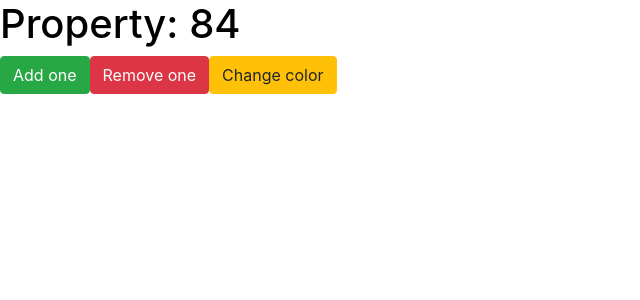
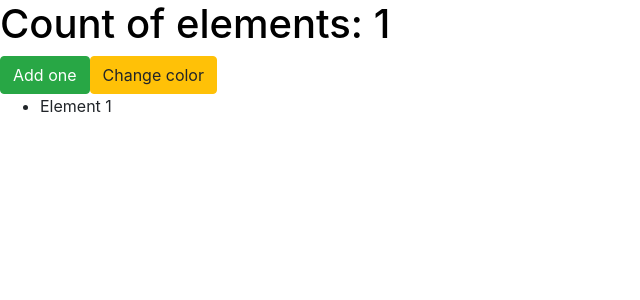
Before and after one commit to Smynay/workbook, a React (Create React App) app: page / in a window 1280 px wide. Shown: the top 300 px of the page, without its empty margins (0-640 px from the left). Built offline with nearby package versions, Linux system fonts and the light colour scheme.

Commit message:
useCallback

```diff
--- a/src/App.js
+++ b/src/App.js
@@ -1,42 +1,26 @@
-import React, { useState, useMemo, useEffect } from 'react';
-
-function complexCompute(num) {
-  let i = 0;
-  while (i < 1000000000) i++;
-  return num * 2;
-}
+import React, { useState, useCallback } from 'react';
+import ItemsList from './ItemsList';
 
 function App() {
-  const [number, setNumber] = useState(42);
   const [colored, setColored] = useState(false);
+  const [count, setCount] = useState(1);
 
-  const styles = useMemo(
-    () => ({
-      color: colored ? 'darkred' : 'black',
-    }),
-    [colored]
-  );
+  const styles = {
+    color: colored ? 'darkred' : 'black',
+  };
 
-  const computed = useMemo(() => complexCompute(number), [number]);
-
-  useEffect(() => {
-    console.log('Styles changed');
-  }, [styles]);
+  const generateItemsFromAPI = useCallback(() => {
+    return new Array(count).fill('').map((_, i) => `Element ${i + 1}`);
+  }, [count]);
 
   return (
     <div>
-      <h1 style={styles}>Property: {computed}</h1>
+      <h1 style={styles}>Count of elements: {count}</h1>
       <button
         className={'btn btn-success'}
-        onClick={() => setNumber((prev) => prev + 1)}
+        onClick={() => setCount((prev) => prev + 1)}
       >
         Add one
-      </button>
-      <button
-        className={'btn btn-danger'}
-        onClick={() => setNumber((prev) => prev - 1)}
-      >
-        Remove one
       </button>
       <button
         className={'btn btn-warning'}
@@ -44,6 +28,8 @@ function App() {
       >
         Change color
       </button>
+
+      <ItemsList getItems={generateItemsFromAPI} />
     </div>
   );
 }
--- /dev/null
+++ b/src/ItemsList.js
@@ -0,0 +1,19 @@
+import React, { useState, useEffect } from 'react';
+
+export default function ItemsList({ getItems }) {
+  const [items, setItems] = useState([]);
+
+  useEffect(() => {
+    const newItems = getItems();
+    setItems(newItems);
+    console.log('render');
+  }, [getItems]);
+
+  return (
+    <ul>
+      {items.map((i) => (
+        <li key={i}>{i}</li>
+      ))}
+    </ul>
+  );
+}
```
